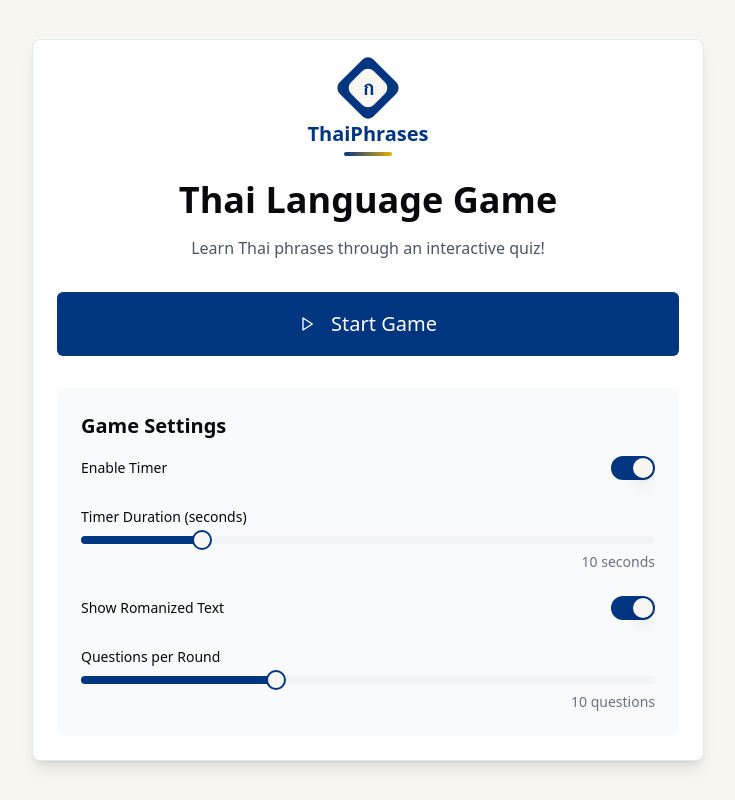
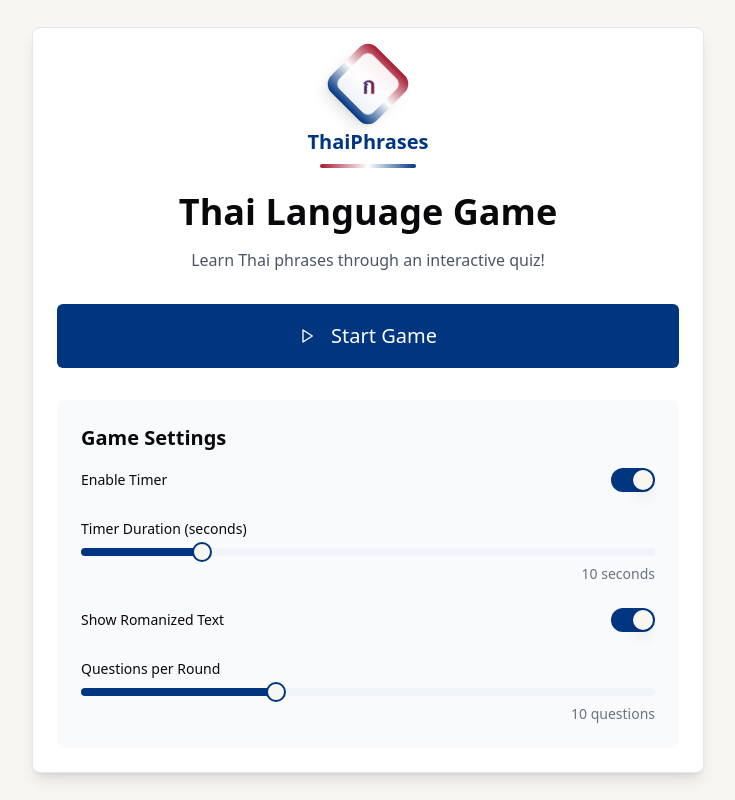
Before and after one commit to RichiePowell/thai-practice, a Next.js app: page / in a window 1280 px wide. Shown: the whole page, without its empty margins (272-1007 px from the left). Built offline with nearby package versions, Linux system fonts and the light colour scheme.

Commit message:
Fix up logo

```diff
--- a/src/components/ui/logo.tsx
+++ b/src/components/ui/logo.tsx
@@ -1,3 +1,5 @@
+"use client";
+
 import React from "react";
 
 interface LogoProps {
@@ -6,17 +8,24 @@ interface LogoProps {
 
 export const Logo: React.FC<LogoProps> = ({ className = "" }) => {
   return (
-    <div className={`flex flex-col items-center ${className}`}>
-      <div className="relative w-12 h-12 mb-2">
-        <div className="absolute inset-0 bg-primary rounded-lg transform rotate-45"></div>
-        <div className="absolute inset-2 bg-background rounded-lg transform rotate-45 flex items-center justify-center">
-          <span className="text-xl font-bold text-primary transform -rotate-45">
+    <div className={`flex flex-col items-center group ${className}`}>
+      <div className="relative w-16 h-16 mb-3">
+        {/* Main gradient background */}
+        <div className="absolute inset-0 bg-gradient-to-b from-[#A51931] via-white to-primary rounded-xl shadow-lg transform rotate-45"></div>
+
+        {/* Inner white square with Thai character */}
+        <div className="absolute inset-2 bg-white/90 backdrop-blur-sm rounded-lg transform rotate-45 flex items-center justify-center">
+          <span className="text-2xl font-bold transform -rotate-45 bg-gradient-to-br from-primary to-[#A51931] bg-clip-text text-transparent">
             ก
           </span>
         </div>
       </div>
+
+      {/* Title with hover animation */}
       <h1 className="text-xl font-bold text-primary">ThaiPhrases</h1>
-      <div className="h-1 w-12 bg-gradient-to-r from-primary to-accent rounded-full mt-1"></div>
+
+      {/* Single gradient bar that matches the main logo */}
+      <div className="mt-2 h-1 w-24 bg-gradient-to-r from-[#A51931] via-white to-primary rounded-full"></div>
     </div>
   );
 };
```
